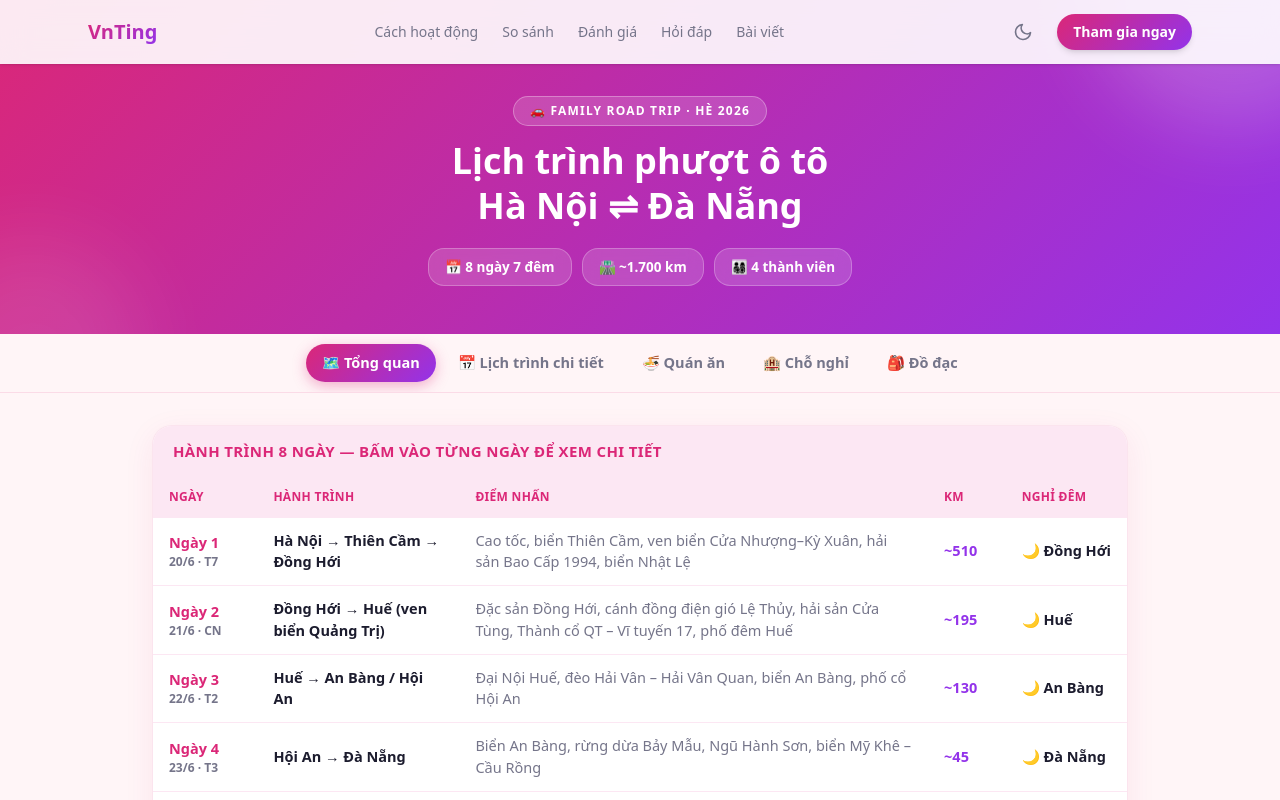
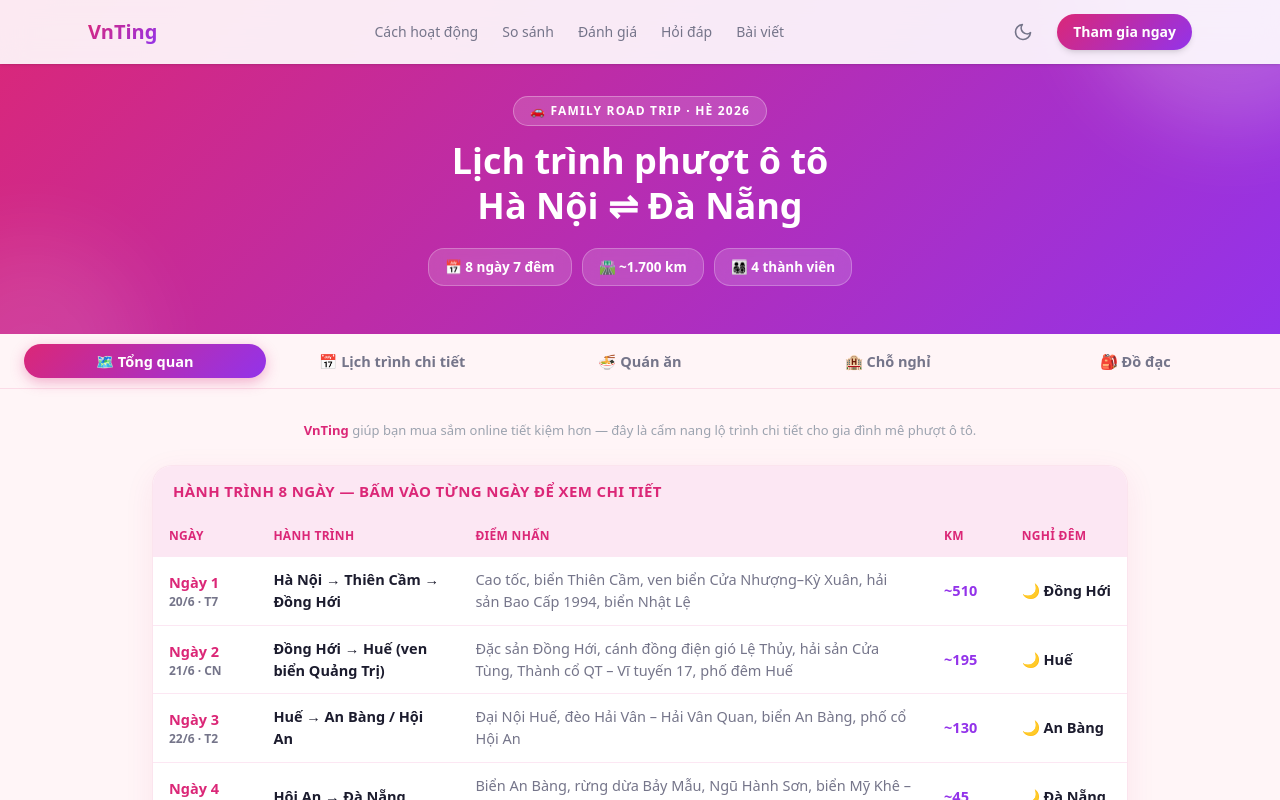
Before and after one commit to namnh68/tingting-landing-page, a Next.js app: page /blogs/phuot-ha-noi-da-nang in a window 1280 px wide. Shown: the top 800 px of the page. Built offline with nearby package versions, Linux system fonts and the light colour scheme.

Commit message:
Update UI for Blog

```diff
--- a/src/components/cam-nang/phuot-guide.tsx
+++ b/src/components/cam-nang/phuot-guide.tsx
@@ -283,13 +283,12 @@ export function PhuotGuide() {
       </header>
 
       {/* ===== TABS ===== */}
-      <nav className="sticky top-16 z-40 flex gap-1.5 overflow-x-auto border-b border-[rgba(219,39,119,0.12)] bg-surface-primary/95 px-3 py-2.5 backdrop-blur [scrollbar-width:none]">
-        <div className="mx-auto flex gap-1.5">
+      <nav className="sticky top-16 z-40 grid grid-cols-3 gap-1.5 border-b border-[rgba(219,39,119,0.12)] bg-surface-primary/95 px-3 py-2.5 backdrop-blur sm:grid-cols-5 sm:px-6">
         {TABS.map((t) => (
           <button
             key={t.id}
             onClick={() => changeTab(t.id)}
-              className={`whitespace-nowrap rounded-full px-4 py-2 text-[14.5px] font-extrabold transition-all ${
+            className={`rounded-full px-2 py-2 text-center text-[12.5px] font-extrabold leading-tight transition-all sm:text-[14.5px] ${
               tab === t.id
                 ? "bg-gradient-brand text-white shadow-[0_4px_14px_rgba(219,39,119,0.35)]"
                 : "text-text-secondary hover:bg-surface-secondary hover:text-brand-orange"
@@ -298,10 +297,22 @@ export function PhuotGuide() {
             {t.label}
           </button>
         ))}
-        </div>
       </nav>
 
       <main ref={panelsRef} className="mx-auto max-w-5xl scroll-mt-28 px-4 py-8 sm:px-6">
+        <p className="mb-6 text-center text-[13px] font-medium text-text-muted">
+          <a
+            href="https://vnting.com"
+            target="_blank"
+            rel="noopener noreferrer"
+            className="font-extrabold text-brand-orange hover:underline"
+          >
+            VnTing
+          </a>{" "}
+          giúp bạn mua sắm online tiết kiệm hơn — đây là cẩm nang lộ trình chi tiết cho
+          gia đình mê phượt ô tô.
+        </p>
+
         {/* ===== TỔNG QUAN ===== */}
         <div className={tab === "tongquan" ? "space-y-6" : "hidden"}>
             <div className="overflow-hidden rounded-[20px] border border-[rgba(219,39,119,0.12)] bg-white shadow-[0_8px_30px_rgba(219,39,119,0.08)]">
@@ -402,7 +413,7 @@ export function PhuotGuide() {
 
         {/* ===== LỊCH TRÌNH ===== */}
         <div className={tab === "lichtrinh" ? "" : "hidden"}>
-            <div className="sticky top-[112px] z-30 -mx-4 mb-5 grid grid-cols-4 gap-1.5 border-b border-[rgba(219,39,119,0.12)] bg-surface-primary/95 px-4 py-2.5 backdrop-blur sm:-mx-6 sm:grid-cols-8 sm:px-6">
+            <div className="sticky top-[172px] z-30 -mx-4 mb-5 grid grid-cols-4 gap-1.5 border-b border-[rgba(219,39,119,0.12)] bg-surface-primary/95 px-4 py-2.5 backdrop-blur sm:top-[112px] sm:-mx-6 sm:grid-cols-8 sm:px-6">
               {DAYS.map((d) => {
                 const place = d.chip.split("·")[1]?.trim() ?? "";
                 return (
```
Lines whose indentation alone changed are shown as unchanged.
